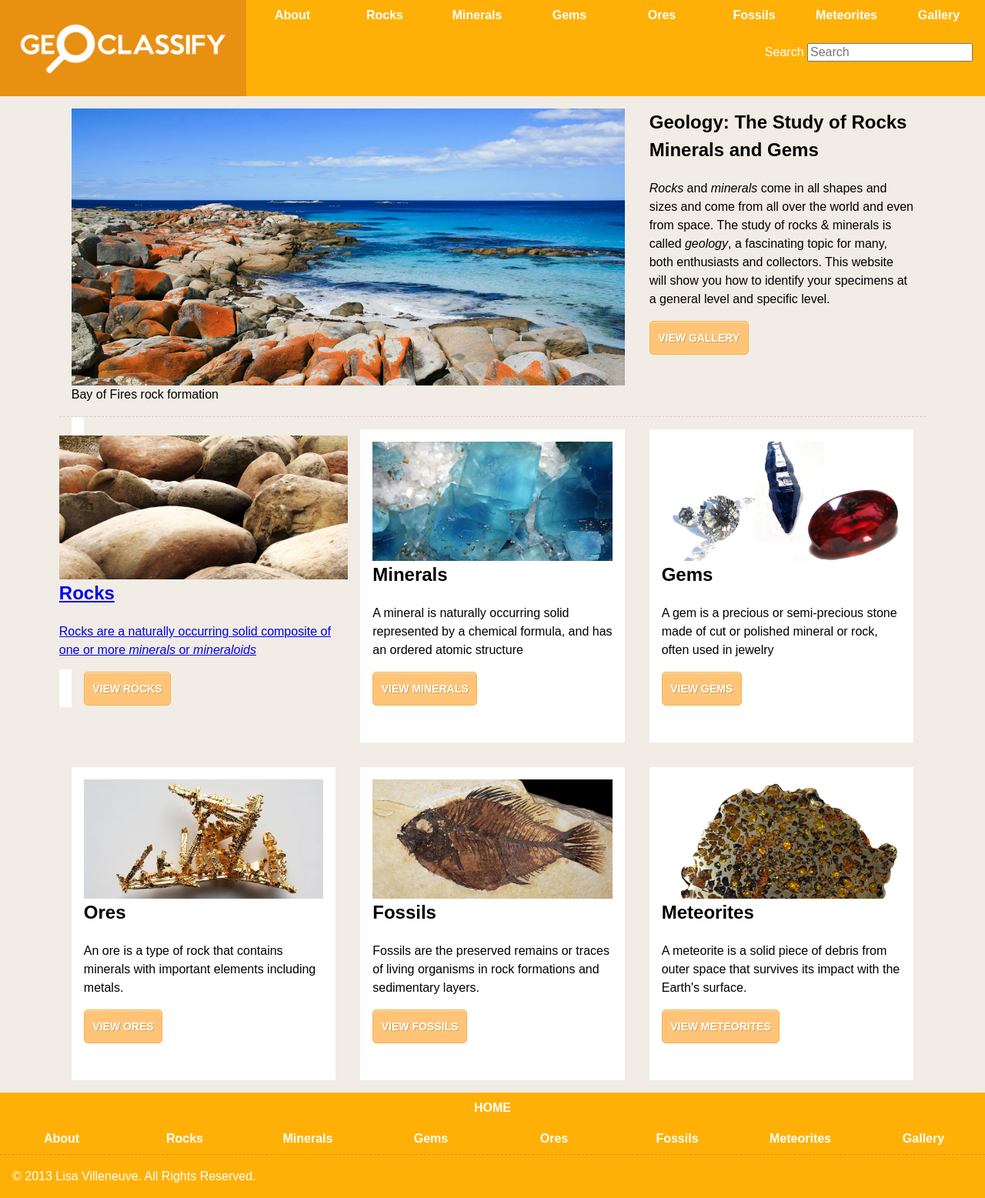
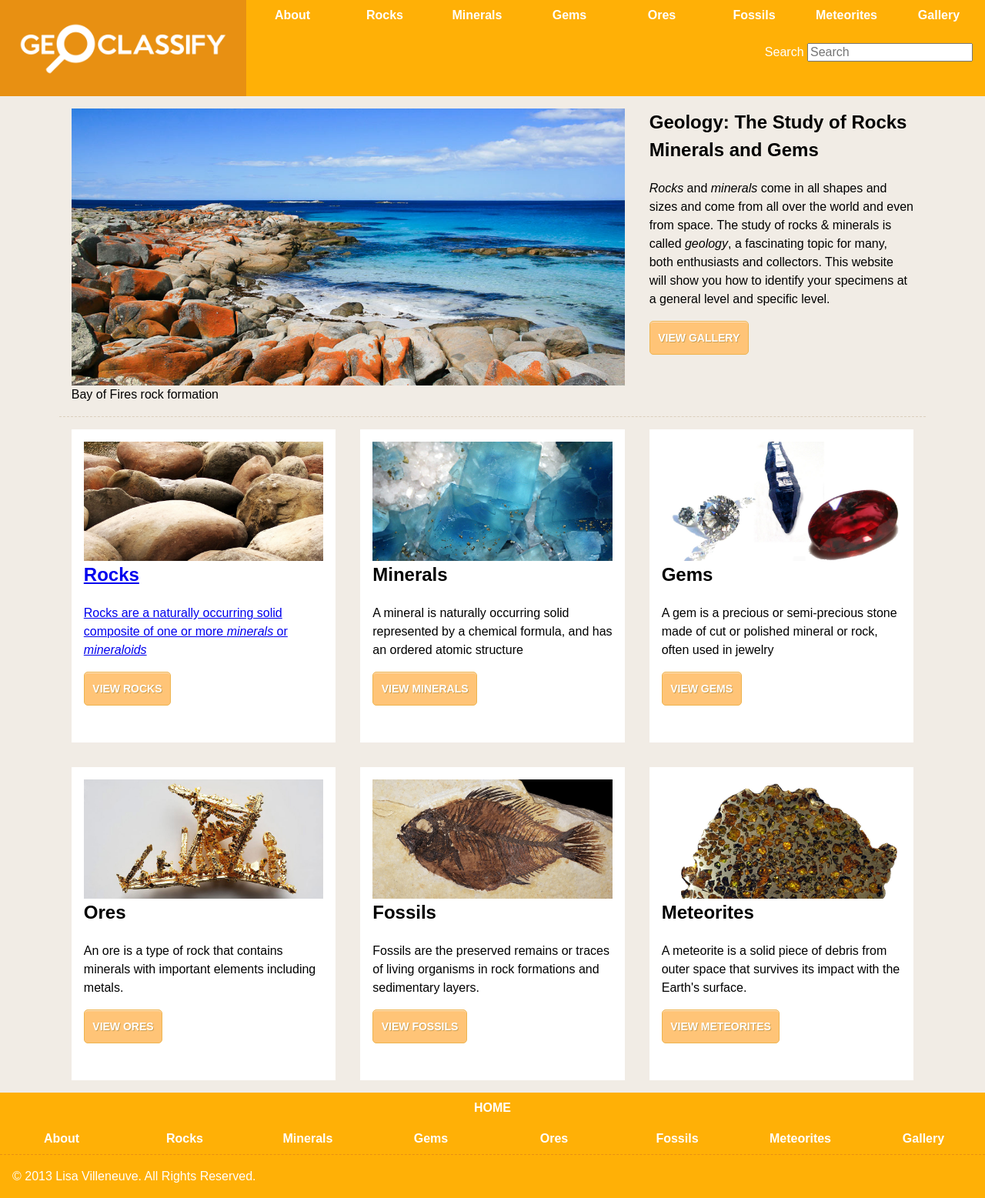
Before and after one commit to Lisa-Villeneuve/large-data-site, a Jekyll site: the page built from index.html, in a window 1280 px wide. Shown: the whole page at 77% size. Built offline with Jekyll 4.4.1, drawn with Linux system fonts in a browser that asks for light colours; Markdown is read by kramdown in place of the engine named in the settings.

Commit message:
Update index.html

```diff
--- a/index.html
+++ b/index.html
@@ -22,11 +22,13 @@
 
 	<div role="subnavigation" id="subnavigation" class="grid section-2">
 		<div class="unit unit-s-1 unit-m-1-2 unit-l-1-3">
-			<a href="{{site.baseurl}}/rocks/" class="unit-spacer-2">
+			<a href="{{site.baseurl}}/rocks/">
+			<div class="unit-spacer-2">
 				<img src="{{site.baseurl}}/img/rocks.jpg" class="flex-img" alt="Photo of rocks">
 				<h2>Rocks</h2>
 				<p>Rocks are a naturally occurring solid composite of one or more <em>minerals</em> or <em>mineraloids</em></p>
 				<a href="{{site.baseurl}}/rocks/" class="button-1">VIEW ROCKS</a>
+			</div>
 			</a>
 		</div>
 		<div class="unit unit-s-1 unit-m-1-2 unit-l-1-3">
```
